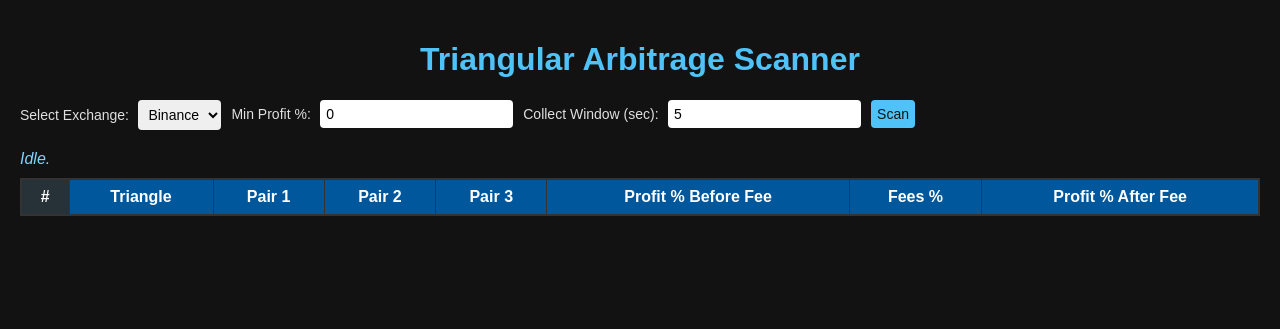
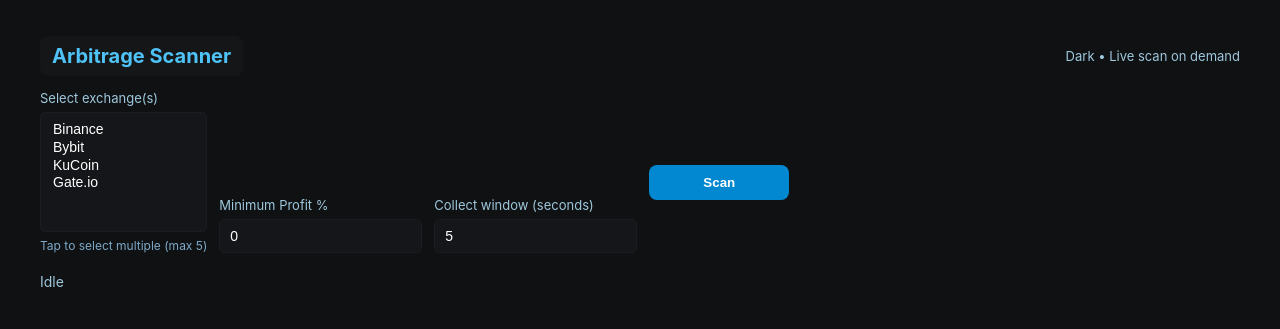
Before and after one commit to ucpeter/Triangular-scanner-, a plain HTML site: page static/index.html in a window 1280 px wide. Drawn offline with Linux system fonts and the light colour scheme.

Commit message:
Update index.html

```diff
--- a/static/index.html
+++ b/static/index.html
@@ -1,212 +1,279 @@
-<!DOCTYPE html>
+<!doctype html>
 <html lang="en">
 <head>
-  <meta charset="UTF-8">
-  <title>Triangular Arbitrage Scanner</title>
+<meta charset="utf-8" />
+<meta name="viewport" content="width=device-width,initial-scale=1" />
+<title>Arbitrage Scanner</title>
 <style>
-    body {
-      background-color: #121212;
-      color: #e0e0e0;
-      font-family: Arial, sans-serif;
-      margin: 0;
-      padding: 20px;
+  :root{
+    --bg:#0f1113;
+    --panel:#141619;
+    --muted:#bfcbd6;
+    --accent:#0288d1;
+    --accent-2:#4fc3f7;
+    --row-a:#151719;
+    --row-b:#1e2124;
   }
-    h1 {
-      text-align: center;
-      color: #4fc3f7;
-    }
-    .controls {
-      display: flex;
-      flex-wrap: wrap;
-      gap: 10px;
-      margin-bottom: 20px;
-    }
-    .controls label {
-      font-size: 14px;
-      margin-right: 5px;
-    }
-    .controls input, .controls select, .controls button {
-      padding: 6px;
-      border-radius: 4px;
-      border: none;
-      font-size: 14px;
-    }
-    .controls button {
-      background-color: #4fc3f7;
-      color: #121212;
-      cursor: pointer;
-    }
-    .controls button:hover {
-      background-color: #0288d1;
-    }
-    #status {
-      margin: 10px 0;
-      font-style: italic;
-      color: #81d4fa;
-    }
-    .table-container {
-      overflow-x: auto;
-      overflow-y: auto;
-      max-height: 500px;
-      border: 1px solid #333;
-    }
-    table {
-      width: 100%;
-      border-collapse: collapse;
-      min-width: 950px;
-    }
-    th, td {
-      border: 1px solid #333;
-      padding: 8px;
-      text-align: center;
-    }
-    th {
-      background-color: #01579b;
-      color: #fff;
-      position: sticky;
-      top: 0;
-      z-index: 2;
-    }
-    td:first-child, th:first-child {
-      position: sticky;
-      left: 0;
-      background-color: #263238;
-      z-index: 1;
-    }
-    tr:nth-child(even) {
-      background-color: #1e1e1e;
-    }
-    tr:nth-child(odd) {
-      background-color: #2c2c2c;
+  html,body { height:100%; margin:0; background:var(--bg); color:#e6eef6; font-family:Inter, "Segoe UI", Roboto, Arial; }
+  .container { max-width:1200px; margin:18px auto; padding:18px; }
+  header { display:flex; align-items:center; justify-content:space-between; gap:12px; margin-bottom:14px; }
+  header h1 { margin:0; font-size:20px; color:var(--accent-2); background:rgba(255,255,255,0.02); padding:8px 12px; border-radius:8px; }
+  /* Controls layout */
+  .controls { display:flex; gap:12px; align-items:flex-end; margin-bottom:14px; flex-wrap:wrap; }
+  .control { display:flex; flex-direction:column; gap:6px; min-width:140px; }
+  label { font-size:13px; color:#9fc8dd; }
+  select,input { background:var(--panel); border:1px solid rgba(255,255,255,0.03); color:#fff; padding:8px 10px; border-radius:6px; font-size:14px; }
+  select[multiple] { min-height:120px; }
+  button#scanBtn { background:var(--accent); color:#fff; border:none; padding:10px 14px; border-radius:8px; cursor:pointer; font-weight:600; }
+  button#scanBtn:disabled { opacity:0.6; cursor:not-allowed; }
+  /* Responsive: column on narrow screens */
+  @media (max-width:880px) {
+    .controls { flex-direction:column; align-items:stretch; }
+    .control { width:100%; }
   }
 
-    /* Gradient for profits */
-    .profit-positive {
-      background: linear-gradient(90deg, #1b5e20, #2e7d32);
-      color: #fff;
-      font-weight: bold;
-    }
-    .profit-negative {
-      background: linear-gradient(90deg, #b71c1c, #c62828);
-      color: #fff;
-      font-weight: bold;
+  /* status & spinner */
+  #statusWrap { display:flex; align-items:center; gap:10px; min-height:28px; margin-bottom:12px; color:#9fc8dd; font-size:14px; }
+  .spinner { width:16px; height:16px; border-radius:50%; border:3px solid rgba(255,255,255,0.08); border-top-color:var(--accent-2); animation:spin 900ms linear infinite; }
+  @keyframes spin { to { transform:rotate(360deg); } }
+
+  /* results box */
+  .resultsWrap { background:transparent; border-radius:8px; overflow:auto; transition:opacity .45s ease; display:block; }
+  .resultsHidden { display:none; }
+
+  table { border-collapse:collapse; width:100%; min-width:880px; }
+  thead th { position: sticky; top:0; background:var(--accent); color:#fff; padding:10px 8px; text-align:center; font-weight:700; z-index:3; }
+  th, td { border-bottom:1px solid rgba(255,255,255,0.03); padding:10px 8px; font-size:13px; }
+  tbody tr:nth-child(odd){ background:var(--row-a); }
+  tbody tr:nth-child(even){ background:var(--row-b); }
+  tbody tr:hover { background:#2c3338 !important; }
+
+  /* sticky first column (row number) */
+  th:first-child, td:first-child { position: sticky; left:0; background:#111317; z-index:4; width:60px; text-align:center; font-weight:600; }
+
+  /* small-screen tweaks for table */
+  @media (max-width:640px) {
+    thead th { font-size:12px; padding:8px 6px; }
+    td, th { padding:8px 6px; font-size:12px; }
+    th:first-child, td:first-child { width:48px; }
   }
 
-    /* Gradient for triangles and pairs */
-    .triangle-cell {
-      background: linear-gradient(90deg, #0d47a1, #1976d2);
-      color: #fff;
-      font-weight: bold;
-    }
-    .pair-cell {
-      background: linear-gradient(90deg, #263238, #37474f);
-      color: #bbdefb;
-      font-weight: bold;
-    }
+  /* fade-in helper */
+  .fade-in { opacity:0; transform:translateY(6px); transition:opacity .45s ease, transform .45s ease; }
+  .fade-in.visible { opacity:1; transform:none; }
 </style>
 </head>
 <body>
-  <h1>Triangular Arbitrage Scanner</h1>
+  <div class="container">
+    <header>
+      <h1>Arbitrage Scanner</h1>
+      <div style="color:#9fc8dd;font-size:13px">Dark • Live scan on demand</div>
+    </header>
 
-  <div class="controls">
-    <div>
-      <label for="exchangeSelect">Select Exchange:</label>
-      <select id="exchangeSelect">
+    <!-- Controls -->
+    <div class="controls" role="region" aria-label="Scanner controls">
+      <div class="control">
+        <label for="exchanges">Select exchange(s)</label>
+        <!-- multiple allowed; backend expects array of exchange strings -->
+        <select id="exchanges" multiple size="4" title="Select up to 5 exchanges (tap to select)">
           <option value="binance">Binance</option>
           <option value="bybit">Bybit</option>
+          <option value="kucoin">KuCoin</option>
           <option value="gateio">Gate.io</option>
-        <option value="kucoin">Kucoin</option>
         </select>
+        <small style="color:#7ea9c8;font-size:12px">Tap to select multiple (max 5)</small>
       </div>
-    <div>
-      <label for="minProfit">Min Profit %:</label>
-      <input id="minProfit" type="number" step="0.01" value="0">
+
+      <div class="control">
+        <label for="min_profit">Minimum Profit %</label>
+        <input id="min_profit" type="number" step="0.1" value="0" />
       </div>
-    <div>
-      <label for="collectSeconds">Collect Window (sec):</label>
-      <input id="collectSeconds" type="number" step="1" value="5">
+
+      <div class="control">
+        <label for="collect_seconds">Collect window (seconds)</label>
+        <input id="collect_seconds" type="number" min="1" value="5" />
       </div>
-    <div>
-      <button onclick="runScan()">Scan</button>
+
+      <div class="control" style="align-self: center;">
+        <label>&nbsp;</label>
+        <button id="scanBtn">Scan</button>
       </div>
     </div>
 
-  <div id="status">Idle.</div>
+    <!-- status + progress -->
+    <div id="statusWrap" aria-live="polite">
+      <div id="statusText">Idle</div>
+    </div>
 
-  <div class="table-container">
-    <table id="resultsTable">
+    <!-- results -->
+    <div id="resultsBox" class="resultsWrap resultsHidden fade-in" role="region" aria-label="Scan results">
+      <table id="resultsTable" aria-describedby="statusText">
         <thead>
           <tr>
             <th>#</th>
             <th>Triangle</th>
-          <th>Pair 1</th>
-          <th>Pair 2</th>
-          <th>Pair 3</th>
-          <th>Profit % Before Fee</th>
+            <th>Pairs</th>
+            <th>Profit % before fee</th>
             <th>Fees %</th>
-          <th>Profit % After Fee</th>
+            <th>Profit % after fee</th>
           </tr>
         </thead>
         <tbody id="resultsBody"></tbody>
       </table>
     </div>
+  </div>
 
 <script>
-    async function runScan() {
-      const exchange = document.getElementById("exchangeSelect").value;
-      const minProfit = parseFloat(document.getElementById("minProfit").value) || 0;
-      const collectSeconds = parseInt(document.getElementById("collectSeconds").value) || 5;
+  // Helper: show status (text + optional spinner)
+  function setStatus(text, {loading=false} = {}) {
+    const wrap = document.getElementById('statusWrap');
+    const textEl = document.getElementById('statusText');
+    textEl.textContent = text;
+    // spinner
+    if (loading) {
+      if (!document.getElementById('statusSpinner')) {
+        const s = document.createElement('div');
+        s.id = 'statusSpinner';
+        s.className = 'spinner';
+        wrap.insertBefore(s, textEl);
+      }
+    } else {
+      const spinner = document.getElementById('statusSpinner');
+      if (spinner) spinner.remove();
+    }
+  }
 
-      const statusEl = document.getElementById("status");
-      const tableBody = document.getElementById("resultsBody");
+  // Limit multi-select to N items
+  const exchSelect = document.getElementById('exchanges');
+  exchSelect.addEventListener('change', () => {
+    const max = 5;
+    const selected = Array.from(exchSelect.selectedOptions);
+    if (selected.length > max) {
+      // deselect extra automatically (keeps earliest chosen)
+      selected.slice(max).forEach(o => o.selected = false);
+      setStatus(`Max ${max} exchanges allowed.`, {loading:false});
+      setTimeout(()=> setStatus('Idle', {loading:false}), 1800);
+    }
+  });
 
-      // Reset UI
-      statusEl.textContent = `🔄 Scanning ${exchange}...`;
-      tableBody.innerHTML = "";
+  // Main scan function
+  document.getElementById('scanBtn').addEventListener('click', async () => {
+    const btn = document.getElementById('scanBtn');
+    const selectedOptions = Array.from(exchSelect.selectedOptions);
+    const exchanges = selectedOptions.length ? selectedOptions.map(o => o.value) : [exchSelect.value];
+    const min_profit = parseFloat(document.getElementById('min_profit').value || 0);
+    const collect_seconds = parseInt(document.getElementById('collect_seconds').value || 5, 10);
+
+    if (!exchanges.length) {
+      setStatus('Please select at least one exchange.');
+      return;
+    }
+
+    // UI state
+    btn.disabled = true;
+    setStatus(`Scanning ${exchanges.join(', ')} — collecting pairs for ${collect_seconds}s ...`, {loading:true});
+    hideResults();
+
+    const payload = {
+      exchanges: exchanges,
+      min_profit: min_profit,
+      collect_seconds: collect_seconds
+    };
+
+    console.debug('SCAN payload:', payload);
 
     try {
-        const resp = await fetch("/scan", {
-          method: "POST",
-          headers: { "Content-Type": "application/json" },
-          body: JSON.stringify({
-            exchanges: [exchange],
-            min_profit: minProfit,
-            collect_seconds: collectSeconds
-          })
+      const resp = await fetch('/scan', {
+        method: 'POST',
+        headers: {'Content-Type': 'application/json'},
+        body: JSON.stringify(payload),
       });
 
-        if (!resp.ok) throw new Error(`Server returned ${resp.status}`);
+      if (!resp.ok) {
+        const text = await resp.text();
+        console.error('Scan failed:', resp.status, text);
+        setStatus(`Scan failed: ${resp.status} ${resp.statusText}`);
+        btn.disabled = false;
+        return;
+      }
+
       const results = await resp.json();
+      console.debug('Scan results:', results);
 
-        if (results.length === 0) {
-          statusEl.textContent = "✅ Scan complete: No opportunities found.";
+      renderResults(results);
+      setStatus(`Scan complete — ${results.length} opportunities found.`, {loading:false});
+    } catch (err) {
+      console.error('Scan error', err);
+      setStatus('Network or server error while scanning. See console.');
+    } finally {
+      btn.disabled = false;
+    }
+  });
+
+  function hideResults(){
+    const box = document.getElementById('resultsBox');
+    box.classList.remove('visible');
+    box.classList.add('resultsHidden');
+    // keep DOM but clear rows on show to avoid stale content
+  }
+
+  function renderResults(results){
+    const tbody = document.getElementById('resultsBody');
+    tbody.innerHTML = '';
+    if (!Array.isArray(results) || results.length === 0) {
+      hideResults();
+      return;
+    }
+
+    results.forEach((item, idx) => {
+      const tr = document.createElement('tr');
+
+      // triangle: expect [A,B,C] (serde serializes tuple as array)
+      const triangle = Array.isArray(item.triangle) ? item.triangle.join(' → ') : String(item.triangle);
+
+      // pairs: expect array of 3 pair objects {base,quote,price,is_spot}
+      let pairsText = '';
+      if (Array.isArray(item.pairs)) {
+        pairsText = item.pairs.map(p => `${p.base}/${p.quote}`).join(' | ');
       } else {
-          statusEl.textContent = `✅ Scan complete: Found ${results.length} opportunities.`;
-          for (let i = 0; i < results.length; i++) {
-            const r = results[i];
-            const row = document.createElement("tr");
-
-            // Profit coloring
-            const profitClass = r.profit_after >= 0 ? "profit-positive" : "profit-negative";
-
-            row.innerHTML = `
-              <td>${i+1}</td>
-              <td class="triangle-cell">${r.triangle.join(" → ")}</td>
-              <td class="pair-cell">${r.pairs[0].base}/${r.pairs[0].quote}</td>
-              <td class="pair-cell">${r.pairs[1].base}/${r.pairs[1].quote}</td>
-              <td class="pair-cell">${r.pairs[2].base}/${r.pairs[2].quote}</td>
-              <td class="${profitClass}">${r.profit_before.toFixed(2)}%</td>
-              <td>${r.fees.toFixed(2)}%</td>
-              <td class="${profitClass}">${r.profit_after.toFixed(2)}%</td>
-            `;
-            tableBody.appendChild(row);
+        // fallback if serialized as object with numeric keys - try common shapes
+        try {
+          pairsText = `${item.pairs[0].base}/${item.pairs[0].quote} | ${item.pairs[1].base}/${item.pairs[1].quote} | ${item.pairs[2].base}/${item.pairs[2].quote}`;
+        } catch (e) {
+          pairsText = JSON.stringify(item.pairs);
         }
       }
-      } catch (err) {
-        console.error(err);
-        statusEl.textContent = "❌ Scan failed. Check server logs.";
+
+      const profitBefore = Number(item.profit_before ?? item.profitBefore ?? 0);
+      const fees = Number(item.fees ?? 0);
+      const profitAfter = Number(item.profit_after ?? item.profitAfter ?? 0);
+
+      tr.innerHTML = `
+        <td>${idx + 1}</td>
+        <td>${escapeHtml(triangle)}</td>
+        <td>${escapeHtml(pairsText)}</td>
+        <td>${Number.isFinite(profitBefore) ? profitBefore.toFixed(4) + '%' : '-'}</td>
+        <td>${Number.isFinite(fees) ? fees.toFixed(4) + '%' : '-'}</td>
+        <td style="font-weight:700; color:${profitAfter>0? '#4caf50' : profitAfter<0? '#f44336' : '#bdbdbd'}">
+          ${Number.isFinite(profitAfter) ? profitAfter.toFixed(4) + '%' : '-'}
+        </td>
+      `;
+      tbody.appendChild(tr);
+    });
+
+    // show & animate
+    const box = document.getElementById('resultsBox');
+    box.classList.remove('resultsHidden');
+    setTimeout(()=> box.classList.add('visible'), 20);
   }
+
+  // small helper to avoid HTML injection
+  function escapeHtml(s){
+    return String(s).replace(/[&<>"']/g, c => ({'&':'&amp;','<':'&lt;','>':'&gt;','"':'&quot;',"'":'&#39;'}[c]));
   }
+
+  // initialize default UI text
+  setStatus('Idle');
 </script>
 </body>
   </html>
```
Lines whose indentation alone changed are shown as unchanged.
